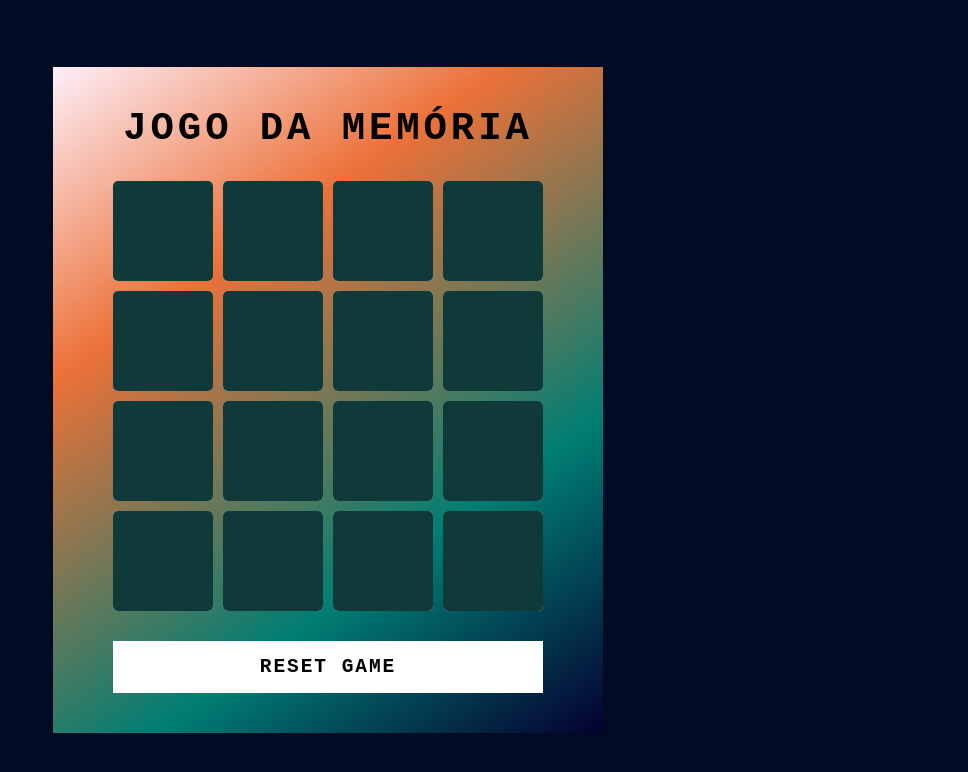
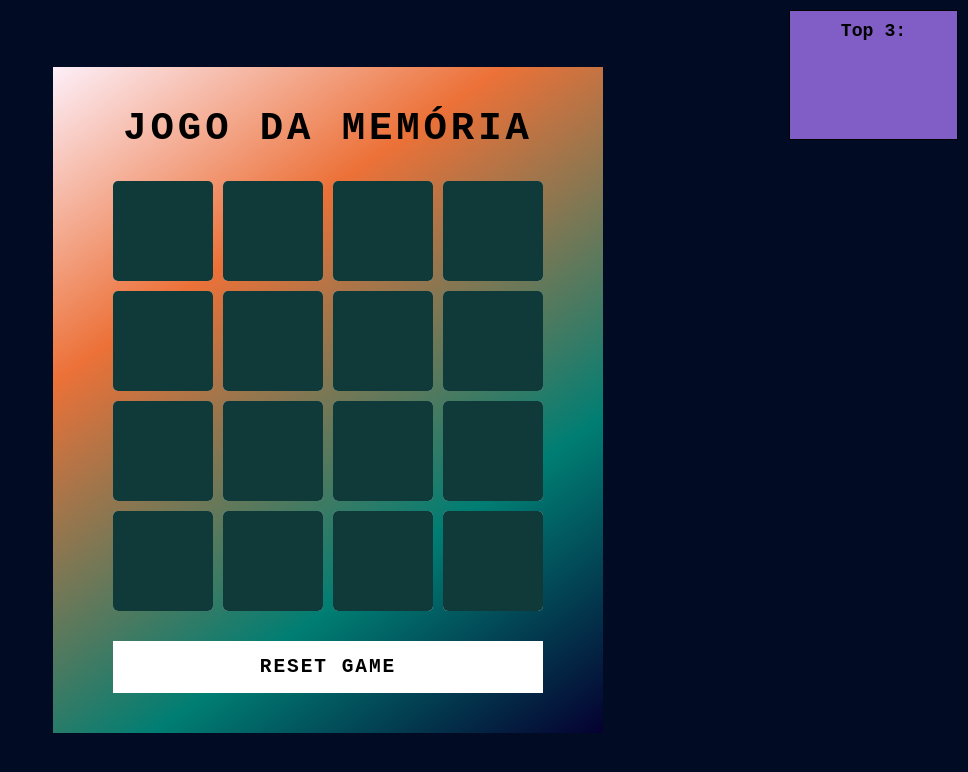
Before and after one commit to Antonio-pf/js-game-memory, a plain HTML site: page index.html in a window 1280 px wide. Shown: the whole page, without its empty margins (312-1280 px from the left). Drawn offline with Linux system fonts and the light colour scheme.

Commit message:
inicio rank menores tentativas

```diff
--- a/index.html
+++ b/index.html
@@ -18,12 +18,11 @@
     </div>
 
 
-    <!--
     <div class="score">
-        <span>Melhores tentativas:</span>
+        <span>Top 3:</span>
        <p id="pontuacao"></p>
     </div>
-    -->
+
 
 
 
--- a/src/styles/main.css
+++ b/src/styles/main.css
@@ -82,7 +82,10 @@ h2 {
     transform: rotateY(0deg);
     backface-visibility: hidden;
     border-radius: 5%;
-}
+}    <div class="score">
+<span>Melhores tentativas:</span>
+<p id="pontuacao"></p>
+</div>
 
 .item.boxOpen{
     transform: rotateY(0deg);
@@ -100,7 +103,16 @@ h2 {
     position: fixed;
     top: 0;
     right: 0;
-    background-color: #c55e5e; /* Adicione uma cor de fundo se desejar */
+    background-color: #805ec5; /* Adicione uma cor de fundo se desejar */
     padding: 10px; /* Adicione padding se desejar */
     margin: 10px;
 }
+
+.score span {
+    align-items: center;
+    justify-content: center;
+    display: flex;
+    font-weight: 900;
+    font-size: 1.4rem;
+
+}
```
